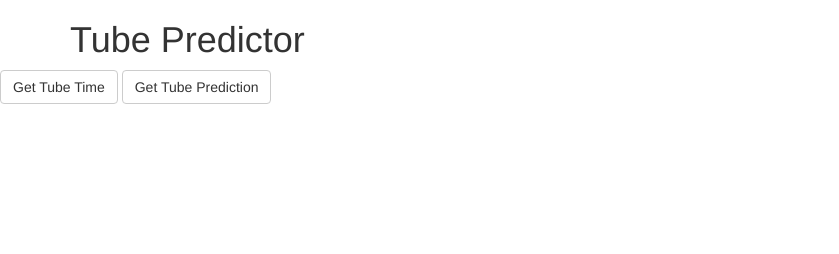
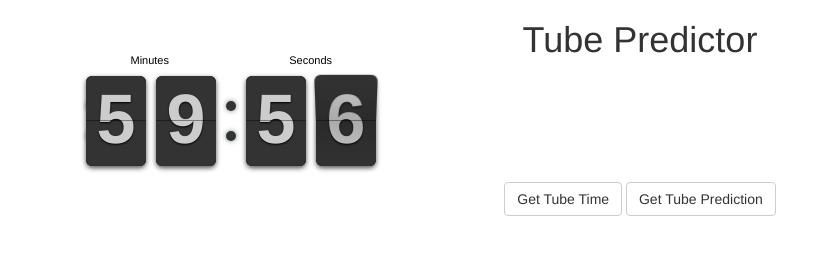
Before and after one commit to liuchbryan/TubePredictor, a website: page index.html in a window 1280 px wide. Shown: the whole page, without its empty margins (0-839 px from the left). Drawn offline with nearby package versions, Linux system fonts and the light colour scheme; no server answers.

Commit message:
Added central div to center application

```diff
--- a/index.html
+++ b/index.html
@@ -4,24 +4,34 @@
 <head>
   <meta charset="utf-8">
   <meta name="viewport" content="width=device-width, initial-scale=1">
+    <script src="https://ajax.googleapis.com/ajax/libs/jquery/2.1.3/jquery.min.js"></script>
   <link rel="stylesheet" href="http://maxcdn.bootstrapcdn.com/bootstrap/3.3.4/css/bootstrap.min.css">
   <script src="http://maxcdn.bootstrapcdn.com/bootstrap/3.3.4/js/bootstrap.min.js"></script>
   <script src="/socket.io/socket.io.js"></script>
-  <script src="https://ajax.googleapis.com/ajax/libs/jquery/2.1.3/jquery.min.js"></script>
   <script src="/flipclock/js/flipclock.min.js"></script>
   <script src="script.js"></script>
   <link rel="stylesheet" href="/flipclock/css/flipclock.css">
 
 </head>
 <body>
+
+  <div class="container" align="center">
+    <div class="my_block" align="center">
+      <h1>Tube Predictor</h1>
+      <div class="tubeClock"></div>
+      <button type="button" id="getTime" class="btn btn-default">Get Tube Time</button>
+      <button type="button" id="getPrediction" class="btn btn-default">Get Tube Prediction</button>
+      <!--<button type="button" id="guest" class="btn btn-block my_btn" value="">Continue</button>-->
+    </div>
+  </div>
+
   <div class="container">
-    <h1>Tube Predictor</h1>
+
   </div>
-  <button type="button" id="getTime" class="btn btn-default">Get Tube Time</button>
-  <button type="button" id="getPrediction" class="btn btn-default">Get Tube Prediction</button>
+
   <div class="container" id="timeValue"></div>
 
-  <div class="tubeClock"></div>
+
 
   <div class="container" id="log"></div>
 </body>
```
Also changed, not shown: script.js (deleted).
